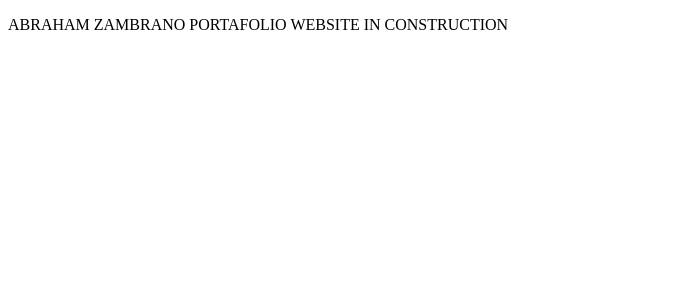
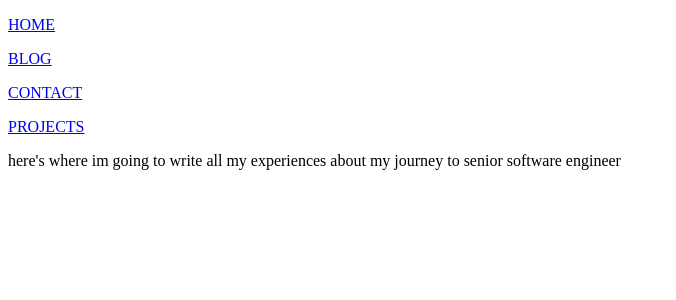
Before and after one commit to AbrahamZambranoTablante/portafolio-app, a React (Vite) app in the folder portafolio-app/: page /blog in a window 1280 px wide. Shown: the top 300 px of the page, without its empty margins (0-676 px from the left). Built offline with nearby package versions, Linux system fonts and the light colour scheme.

Commit message:
create all pages, components, navbar and links to pages

```diff
--- a/portafolio-app/package.json
+++ b/portafolio-app/package.json
@@ -11,7 +11,8 @@
   },
   "dependencies": {
     "react": "^18.3.1",
-    "react-dom": "^18.3.1"
+    "react-dom": "^18.3.1",
+    "react-router-dom": "^7.1.1"
   },
   "devDependencies": {
     "@eslint/js": "^9.17.0",
--- a/portafolio-app/src/App.jsx
+++ b/portafolio-app/src/App.jsx
@@ -1,12 +1,27 @@
 import { useState } from 'react'
 import './App.css'
+import { BrowserRouter as Router, Routes, Route } from 'react-router-dom';
+import NavBar from './Components/NavBar';
+import Home from './Pages/Home';
+import Contact from './Pages/Contact';
+import Projects from './Pages/Projects';
+import Blog from './Pages/Blog';
+import NotFound from './Pages/NotFound';
 
 function App() {
-  const [count, setCount] = useState(0)
 
   return (
     <>
-      <p>ABRAHAM ZAMBRANO PORTAFOLIO WEBSITE IN CONSTRUCTION</p>
+      <Router>
+        <NavBar/>
+        <Routes>
+          <Route path="/" element={<Home/>}/>
+          <Route path="/contact" element={<Contact/>}/>
+          <Route path="/projects" element={<Projects/>}/>
+          <Route path='/blog' element={<Blog/>}/>
+          <Route path='*' element={ <NotFound /> } />
+        </Routes>
+      </Router>
     </>
   )
 }
--- /dev/null
+++ b/portafolio-app/src/Components/NavBar.jsx
@@ -0,0 +1,18 @@
+import { Link } from "react-router-dom"
+
+export default function NavBar () {
+
+    return (
+        <>
+            <div className="navbar-container">
+                <div className="links">
+                    <Link to={"/"}><p className="home-button">HOME</p> </Link>
+                    <Link to={"/blog"}><p className="blog-button">BLOG</p> </Link>
+                    <Link to={"/contact"}><p className="contact-button">CONTACT</p> </Link>
+                    <Link to={"/projects"}><p className="projects-button">PROJECTS</p> </Link>
+                </div>
+            </div>
+
+        </>
+    )
+}
--- /dev/null
+++ b/portafolio-app/src/Pages/Blog.jsx
@@ -0,0 +1,7 @@
+export default function Blog () {
+    return (
+        <>
+            here's where im going to write all my experiences about my journey to senior software engineer
+        </>
+    )
+}
--- /dev/null
+++ b/portafolio-app/src/Pages/Contact.jsx
@@ -0,0 +1,7 @@
+export default function Contact () {
+    return (
+        <>
+            Here supposed to be a contact form
+        </>
+    )
+}
--- /dev/null
+++ b/portafolio-app/src/Pages/Home.jsx
@@ -0,0 +1,7 @@
+export default function Home () {
+    return (
+        <>
+            This is Home
+        </>
+    )
+}
--- /dev/null
+++ b/portafolio-app/src/Pages/NotFound.jsx
@@ -0,0 +1,7 @@
+export default function NotFound () {
+    return(
+        <>
+        404 Not Found
+        </>
+    );
+};
--- /dev/null
+++ b/portafolio-app/src/Pages/Projects.jsx
@@ -0,0 +1,7 @@
+export default function Projects ( ) {
+    return (
+        <>
+            A bunch of breath taking projects that i developed
+        </>
+    )
+}
```
Also changed, not shown: 1 other file (tests, documents, lock files or other folders).
